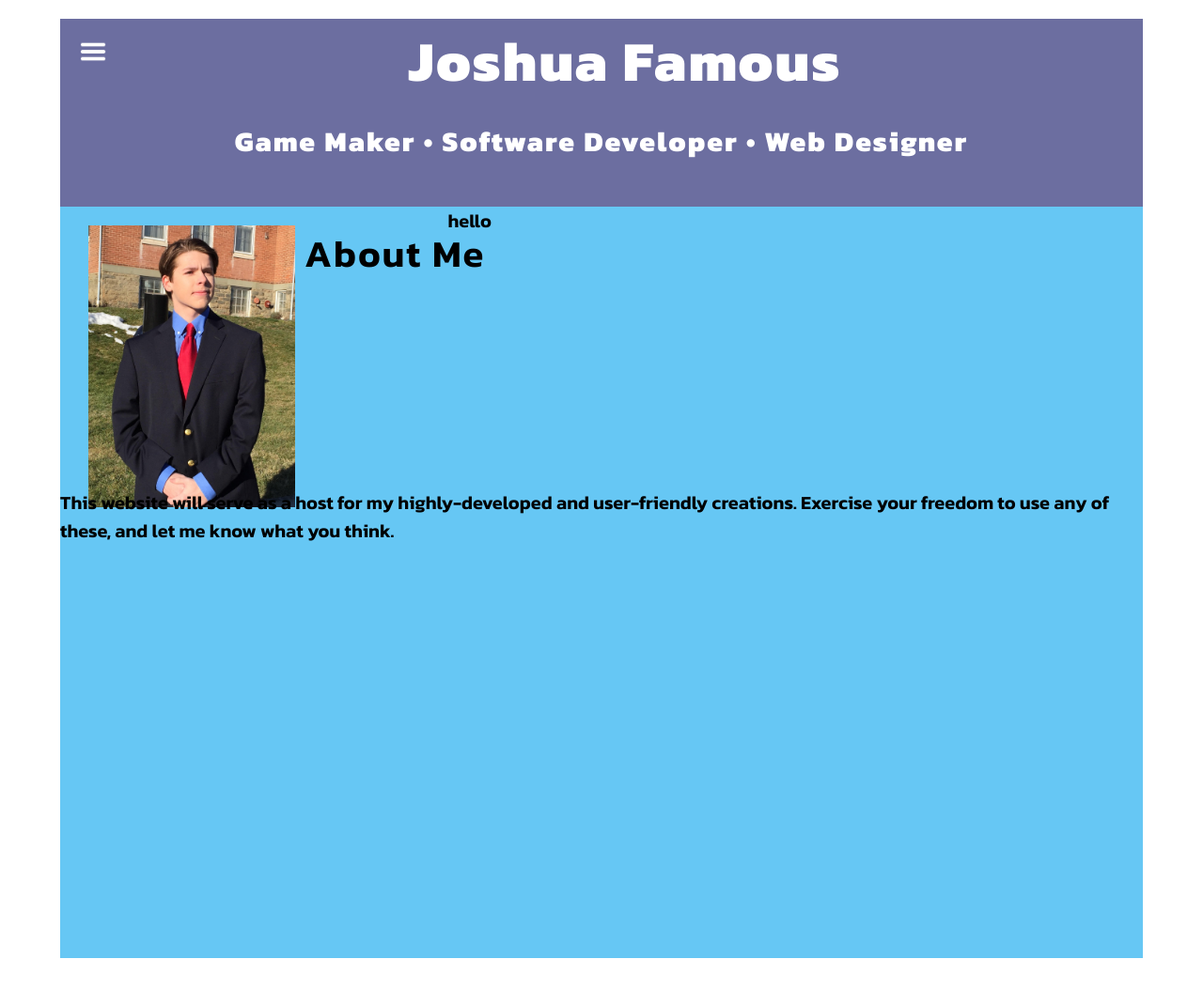
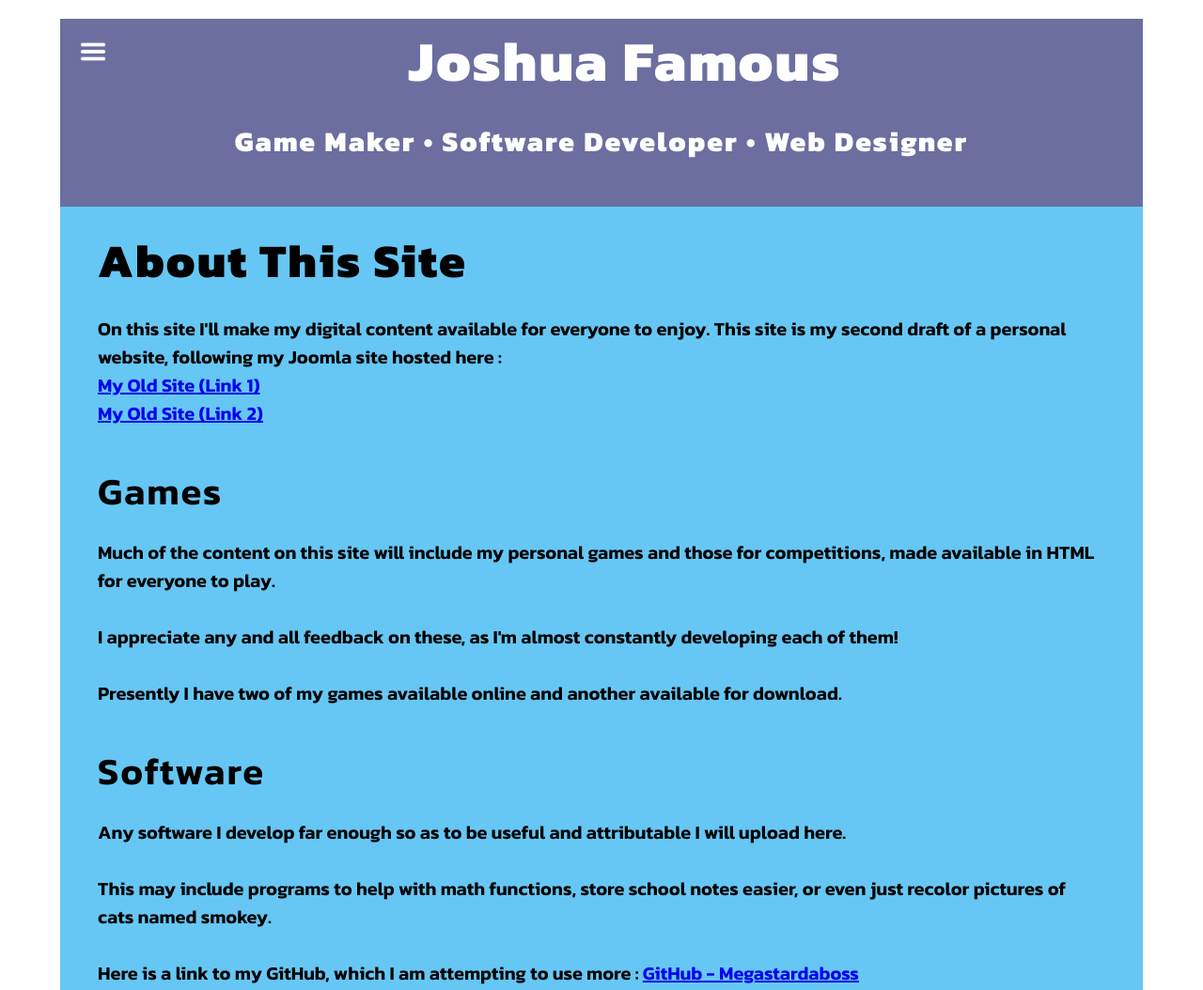
Before and after one commit to JFamo/schwa-stuff, a plain HTML site: page index.html in a window 1280 px wide. Shown: the top 1054 px of the page at 94% size. Drawn offline with Linux system fonts and the light colour scheme.

Commit message:
Make the sidebar work, add some content

```diff
--- a/index.html
+++ b/index.html
@@ -38,6 +38,7 @@
 
 		<div class="titlebar" style="width: 100%;" id="titlebar">
 
+
 			<img class="sidebarButton" src="openSidebar.png" width="30" height="30" onclick="sidebarToggle();"/>
 			<p class="titleText1">
 				Joshua Famous
@@ -51,21 +52,52 @@
 
 		<div class="main" style="width: 100%;" id="main">
 
+			<!--
+			This image is gonzo for now
 			<img src="StatesPic.jpg" width="220" height="300" style="float:left; position:relative; top:20px; left:30px;">
-			<p class="subtitleText">
-				About Me
+			-->
+
+
+			<p class="subtitleText1">
+				About This Site
 			</p>
+
 			<p class="bodyText1">
-				hello
-			</p>
-			<p class="bodyText1">
-				This website will serve as a host for my highly-developed and user-friendly creations. Exercise your freedom to use any of these, and let me know what you think.
+				On this site I'll make my digital content available for everyone to enjoy. This site is my second draft of a personal website, following my Joomla site hosted here :
+				<br>
+				<a href="http://34.194.108.205/">My Old Site (Link 1)</a>
+				<br>
+				<a href="schwastuff.me">My Old Site (Link 2)</a>
 			</p>
 			<br>
 
-		</div>
+			<p class="subtitleText2">
+				Games
+			</p>
+
+			<p class="bodyText1">
+				Much of the content on this site will include my personal games and those for competitions, made available in HTML for everyone to play.
+				<br><br>
+				I appreciate any and all feedback on these, as I'm almost constantly developing each of them!
+				<br><br>
+				Presently I have two of my games available online and another available for download.
+			</p>
+			<br>
+
+			<p class="subtitleText2">
+				Software
+			</p>
+
+			<p class="bodyText1">
+				Any software I develop far enough so as to be useful and attributable I will upload here.
+				<br><br>
+				This may include programs to help with math functions, store school notes easier, or even just recolor pictures of cats named smokey.
+				<br><br>
+				Here is a link to my GitHub, which I am attempting to use more : <a href="https://github.com/Megastardaboss">GitHub - Megastardaboss</a>
+			</p>
 
 
+		</div>
 
 	</div>
 
--- a/main.css
+++ b/main.css
@@ -13,7 +13,7 @@
 .sidebar{
 	float: left;
 	background-color: #FF1053;
-	height: 1000px;
+	height: 2000px;
 	box-shadow: -5px 0 5px -5px #333, 5px 0 5px -5px #333;
 	padding-top: 10px;
 	padding-left: 10px;
@@ -21,9 +21,9 @@
 }
 
 .main{
-	height: 800px;
+	height: 1800px;
 	background-color: #66C7F4;
-	text-align: left;
+
 }
 
 .titlebar{
@@ -53,15 +53,25 @@
 	font-family: 'Kanit', sans-serif;
 }
 
-.subtitleText{
+.subtitleText1{
+	color: black;
+	font-weight: 700;
+	font-size: 50px;
+	letter-spacing: 2px;
+	padding-left: 40px;
+	padding-right: 40px;
+	padding-top: 20px;
+	font-family: 'Kanit', sans-serif;
+}
+
+.subtitleText2{
 	color: black;
 	font-weight: 600;
 	font-size: 40px;
 	letter-spacing: 2px;
-	position: relative;
-	top: 20px;
-	left: 40px;
-	float: left;
+	padding-left: 40px;
+	padding-right: 40px;
+	padding-top: 20px;
 	font-family: 'Kanit', sans-serif;
 }
 
@@ -70,8 +80,9 @@
 	font-weight: 600;
 	font-size: 20px;
 	font-family: 'Kanit', sans-serif;
-	float: left;
-	position: relative;
+	padding-left: 40px;
+	padding-right: 40px;
+	padding-top: 20px;
 }
 
 .sidebarItem{
```
